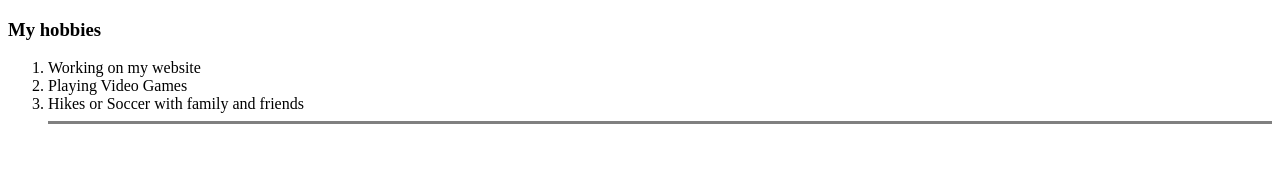
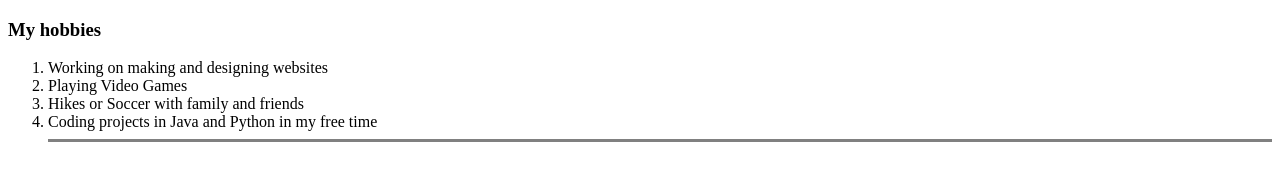
Before and after one commit to Strimdev/CV, a plain HTML site: page Hobbies.HTML in a window 1280 px wide. Drawn offline with Linux system fonts and the light colour scheme.

Commit message:
added new hobbies

```diff
--- a/Hobbies.HTML
+++ b/Hobbies.HTML
@@ -7,9 +7,10 @@
   <body>
     <h3>My hobbies</h3>
     <ol type="1">
-      <li>Working on my website</li>
+      <li>Working on making and designing websites</li>
       <li>Playing Video Games</li>
       <li>Hikes or Soccer with family and friends</li>
+      <li>Coding projects in Java and Python in my free time</li>
       <hr size="3" noshade />
     </ol>
   </body>
```
